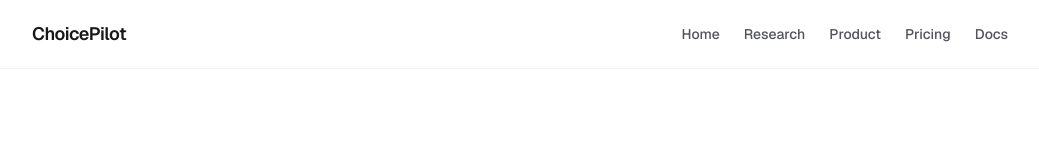
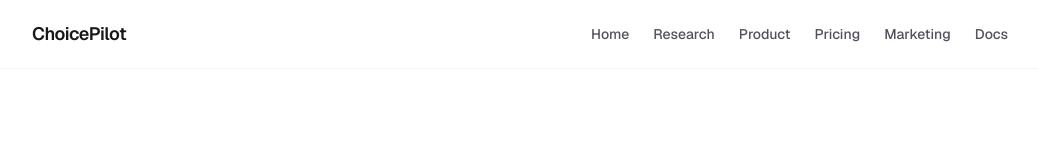
Before and after one commit to nedfau/choicepilot, a Next.js app: page / in a window 1280 px wide. Shown: the top 160 px of the page, without its empty margins (120-1159 px from the left). Built offline with nearby package versions, Linux system fonts and the light colour scheme.

Commit message:
Add Marketing to navbar and update homepage roadmap
Navbar: Home, Research, Product, Pricing, Marketing, Docs. Roadmap: Week 4 (Marketing Engine + Content System) marked shipped alongside Weeks 0-3; only the Comparison & Scoring Engine, AI Recommendations, and Saved Results items remain upcoming.

```diff
--- a/src/app/page.tsx
+++ b/src/app/page.tsx
@@ -20,6 +20,11 @@ const roadmap = [
   {
     label: "Week 3",
     title: "Product + Pricing Simulator",
+    status: "shipped" as const,
+  },
+  {
+    label: "Week 4",
+    title: "Marketing Engine + Content System",
     status: "shipped" as const,
   },
   {
--- a/src/components/Navbar.tsx
+++ b/src/components/Navbar.tsx
@@ -5,6 +5,7 @@ const links = [
   { href: "/research", label: "Research" },
   { href: "/product", label: "Product" },
   { href: "/pricing", label: "Pricing" },
+  { href: "/marketing", label: "Marketing" },
   { href: "/docs", label: "Docs" },
 ];
 
```
